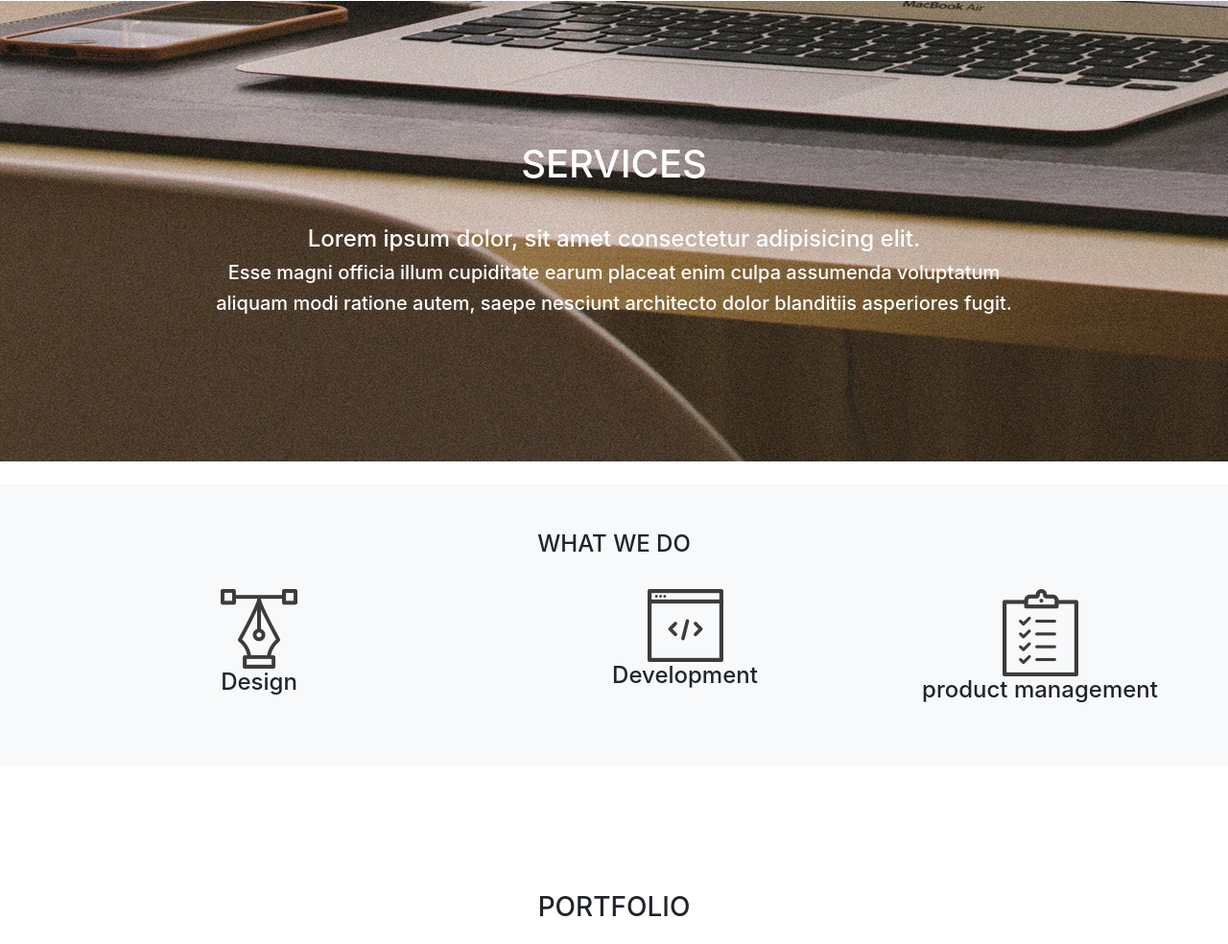
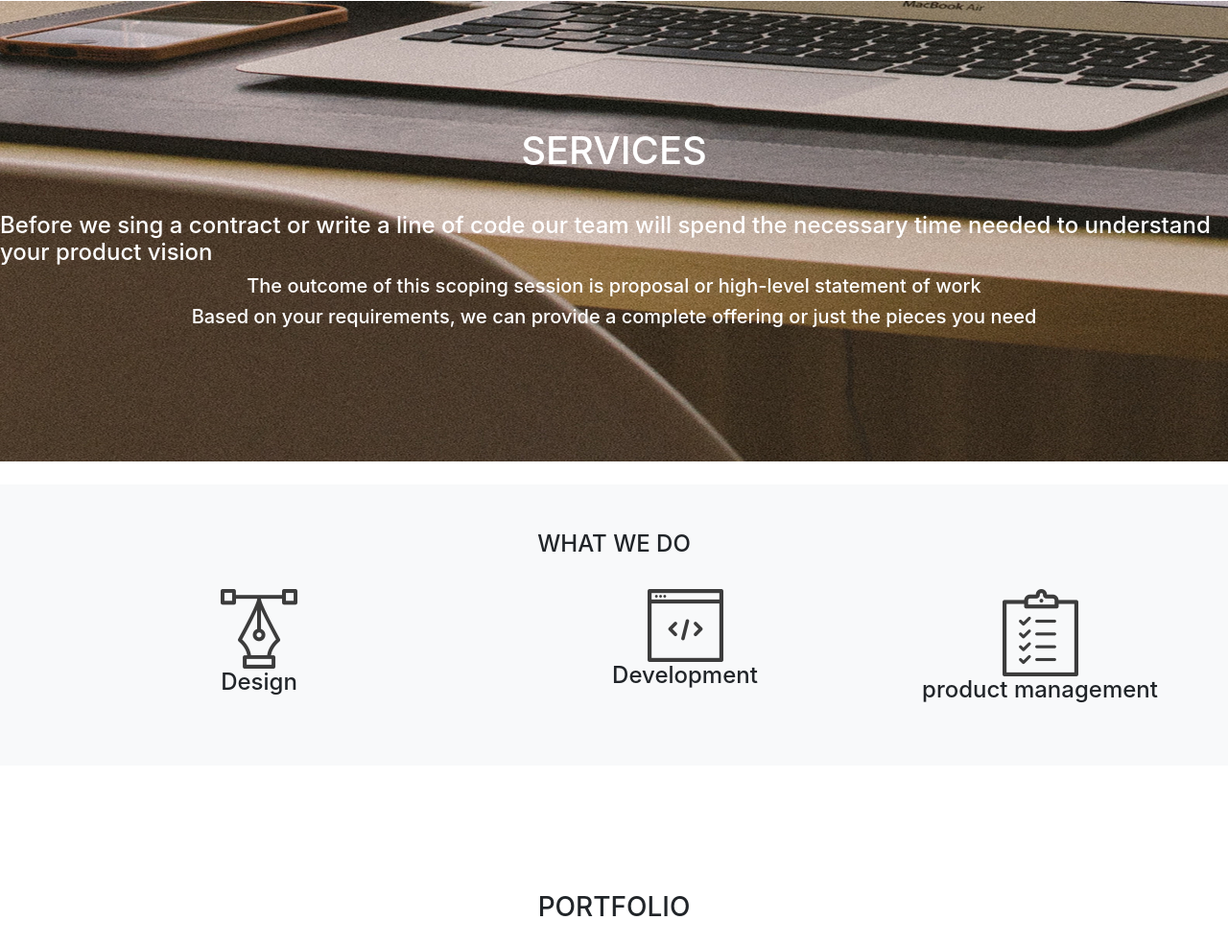
Before and after one commit to trevin-livele/delani_studio, a plain HTML site: page index.html in a window 1280 px wide. Shown: the part 981-1965 px from the top of the page at 96% size. Drawn offline with nearby package versions, Linux system fonts and the light colour scheme.

Commit message:
changed services text

```diff
--- a/index.html
+++ b/index.html
@@ -63,9 +63,10 @@
     <h1>SERVICES</h1>
     <br>
     <h6>
-      <h4>Lorem ipsum dolor, sit amet consectetur adipisicing elit.</h4>
-      <h5>Esse magni officia illum cupiditate earum placeat enim culpa assumenda voluptatum</h5>
-      <h5>aliquam modi ratione autem, saepe nesciunt architecto dolor blanditiis asperiores fugit.</h5>
+      <h4> Before we sing a contract or write a line of code our team will spend the necessary time needed
+        to understand your product vision</h4>
+      <h5>The outcome of this scoping session is proposal or high-level statement of work</h5>
+      <h5>Based on your requirements, we can provide a complete offering or just the pieces you need</h5>
 
     </h6>
   </div>
```
